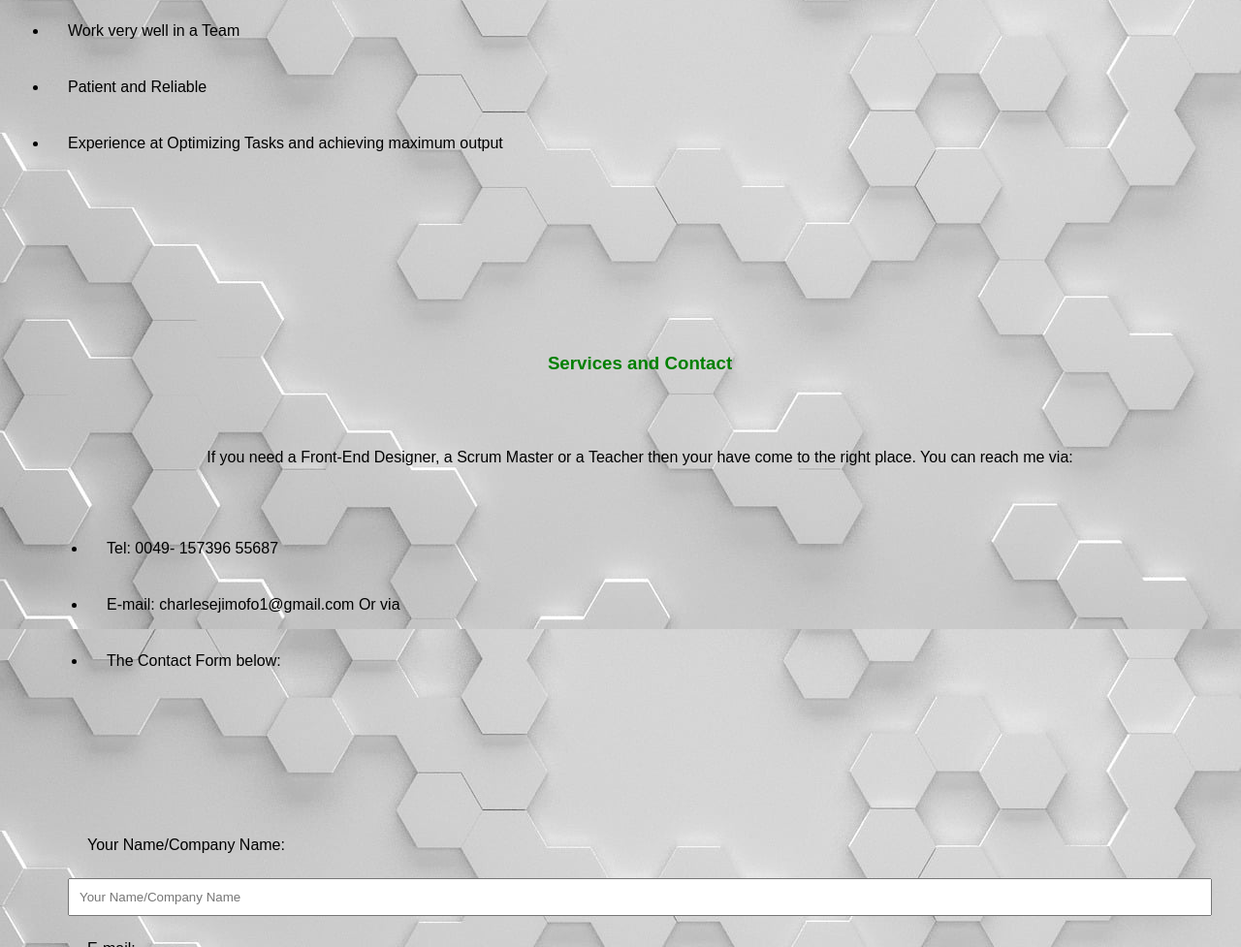
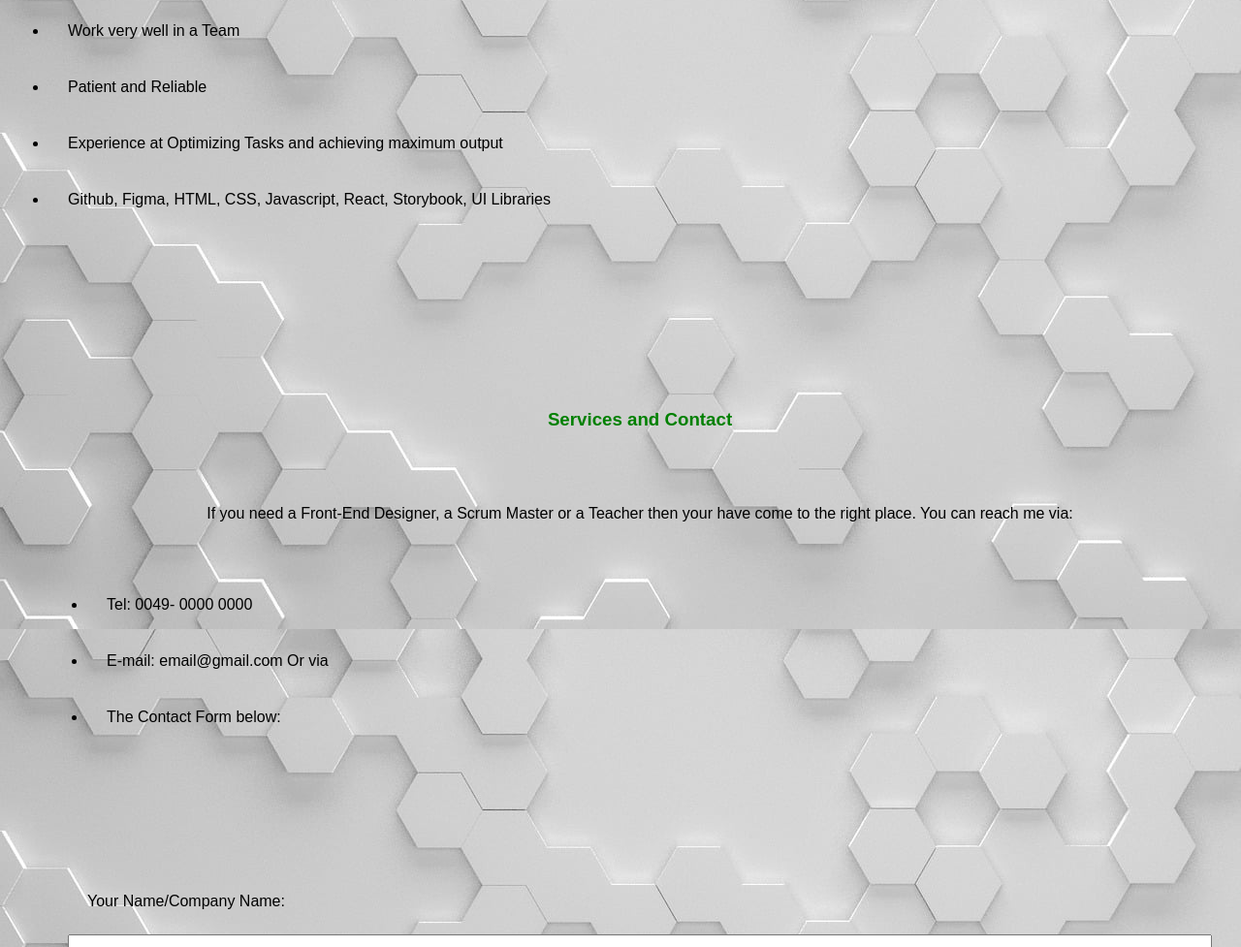
Before and after one commit to Charlesejimofo/My-Page, a plain HTML site: page index.html in a window 1280 px wide. Shown: the part 2951-3928 px from the top of the page at 97% size. Drawn offline with Linux system fonts and the light colour scheme.

Commit message:
UI-skills-added

```diff
--- a/index.html
+++ b/index.html
@@ -47,6 +47,7 @@
     <li>Work very well in a Team</li>
     <li>Patient and Reliable</li>
     <li>Experience at Optimizing Tasks and achieving maximum output</li>
+    <li>Github, Figma, HTML, CSS, Javascript, React, Storybook, UI Libraries </li>
   </ul>
   </p>
   <section>
@@ -57,8 +58,8 @@
         If you need a Front-End Designer, a Scrum Master or
         a Teacher then your have come to the right place. You can reach me via:
       <ul>
-        <li>Tel: 0049- 157396 55687</li>
-        <li>E-mail: charlesejimofo1@gmail.com Or via</li>
+        <li>Tel: 0049- 0000 0000</li>
+        <li>E-mail: email@gmail.com Or via</li>
         <li>The Contact Form below:</li>
       </ul>
       </p>
```
